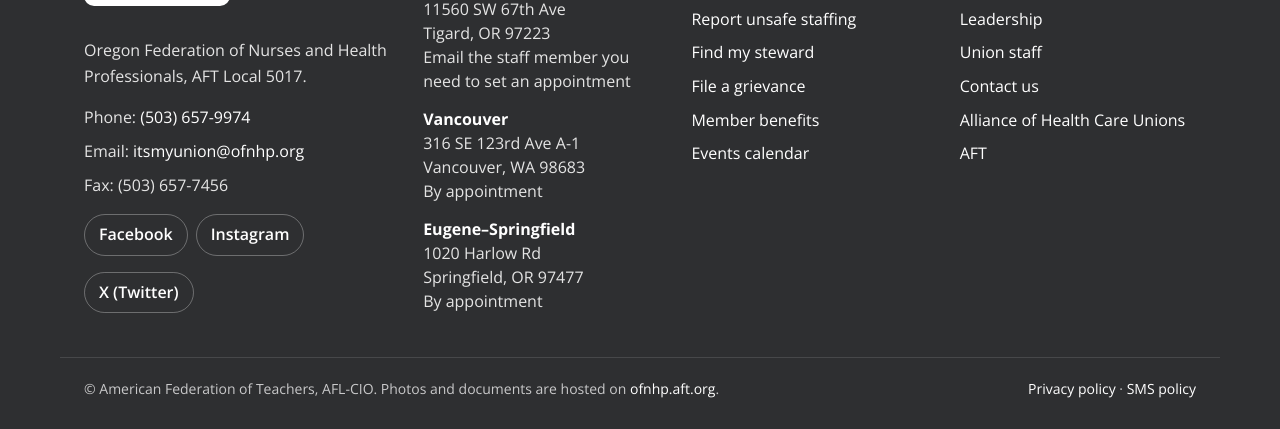
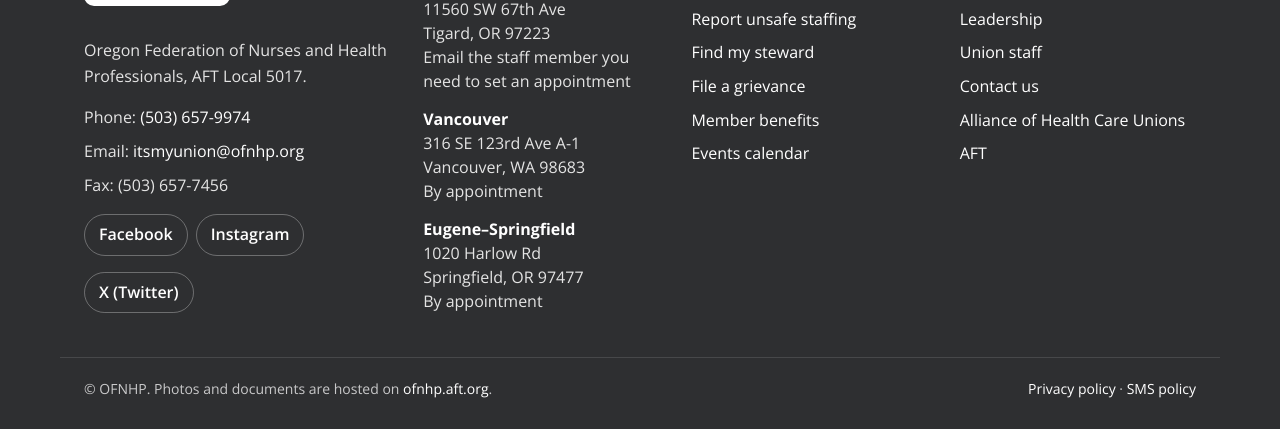
Before and after one commit to xadnder/unionworks, a Jekyll site: the page built from index.html, in a window 1280 px wide and 900 px high, scrolled down 3280 px, cut to the strip 471-900 px from the top of the window. Built offline with Jekyll 4.4.1, drawn with Linux system fonts in a browser that asks for light colours.

Commit message:
Update footer copyright text to OFNHP

```diff
--- a/_includes/footer.html
+++ b/_includes/footer.html
@@ -48,7 +48,7 @@
   </div>
 
   <div class="wrap legal">
-    <span>© American Federation of Teachers, AFL-CIO. Photos and documents are hosted on <a href="{{ site.live }}">ofnhp.aft.org</a>.</span>
+    <span>© OFNHP. Photos and documents are hosted on <a href="{{ site.live }}">ofnhp.aft.org</a>.</span>
     <span><a href="https://ofnhp.aft.org/privacy-policy">Privacy policy</a> · <a href="https://ofnhp.aft.org/sms-policy">SMS policy</a></span>
   </div>
 </footer>
```
